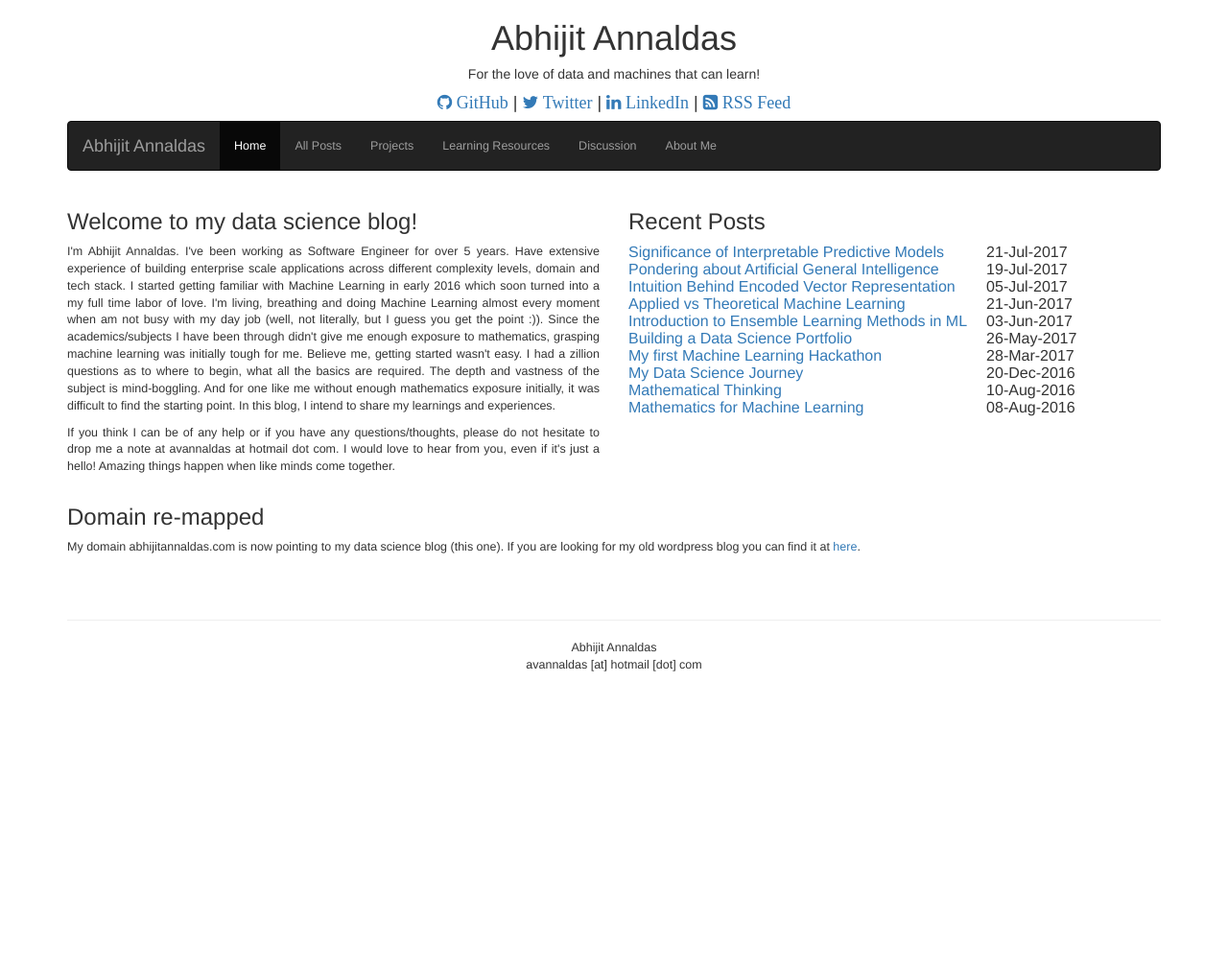
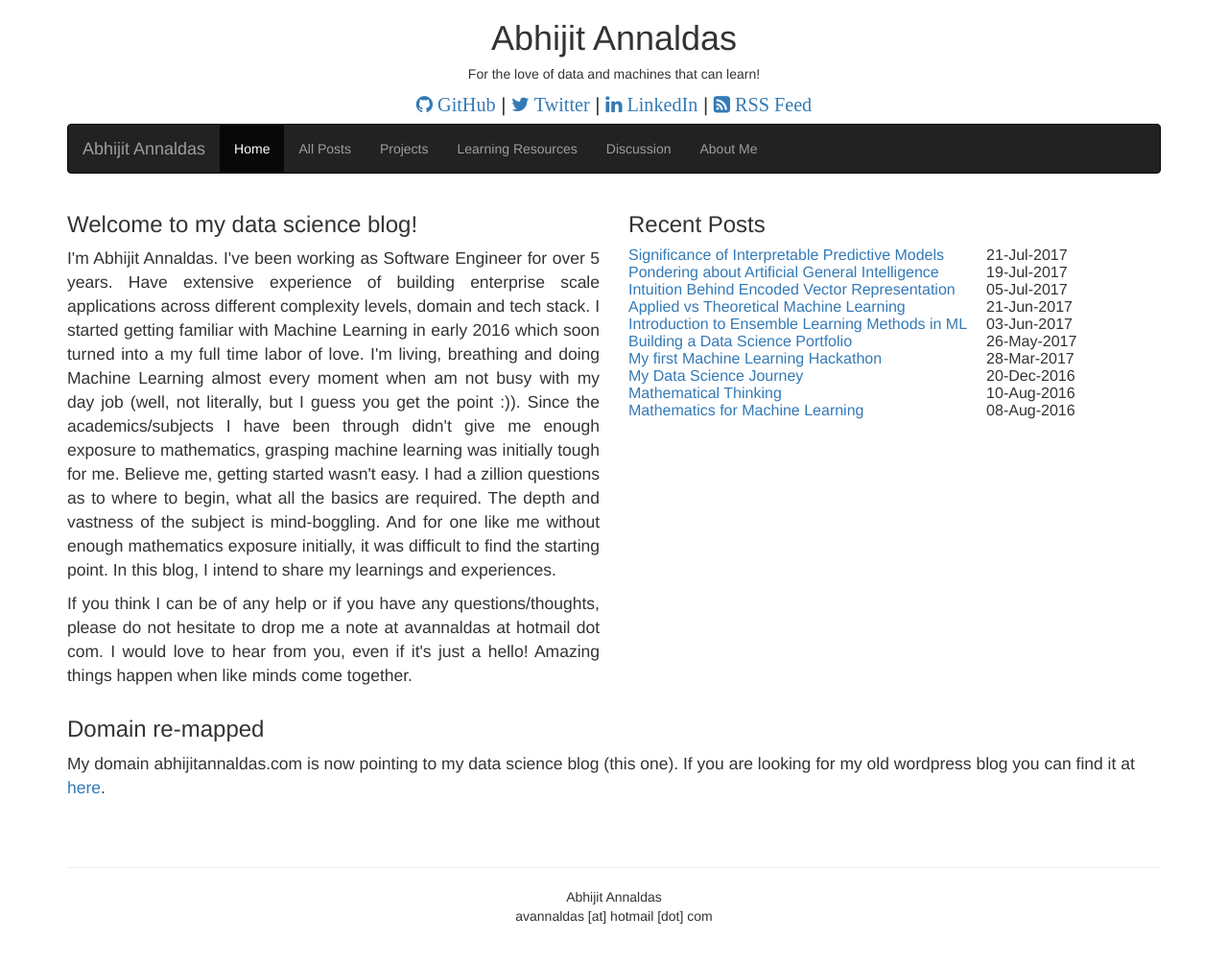
Before and after one commit to devm1023/ML_project, a Jekyll site: the page built from index.html, in a window 1280 px wide. Shown: the whole page at 96% size. Built offline with Jekyll 4.4.1, drawn with Linux system fonts in a browser that asks for light colours; nearby versions of some CDN libraries; before the commit the page ends 900 px from its top, so only the background shows below that.

Commit message:
Update default.html

```diff
--- a/_layouts/default.html
+++ b/_layouts/default.html
@@ -2,9 +2,11 @@
 	<head>
 	{% include head.html %}
 	</head>
-	<body class="container" style="font-size:125%">
+	<body class="container">
 	{% include header.html %}
+	<div style="font-size:125%">
 	{{ content }}
+	</div>
 	{% include footer.html %}
 	</body>
 </html>
```
